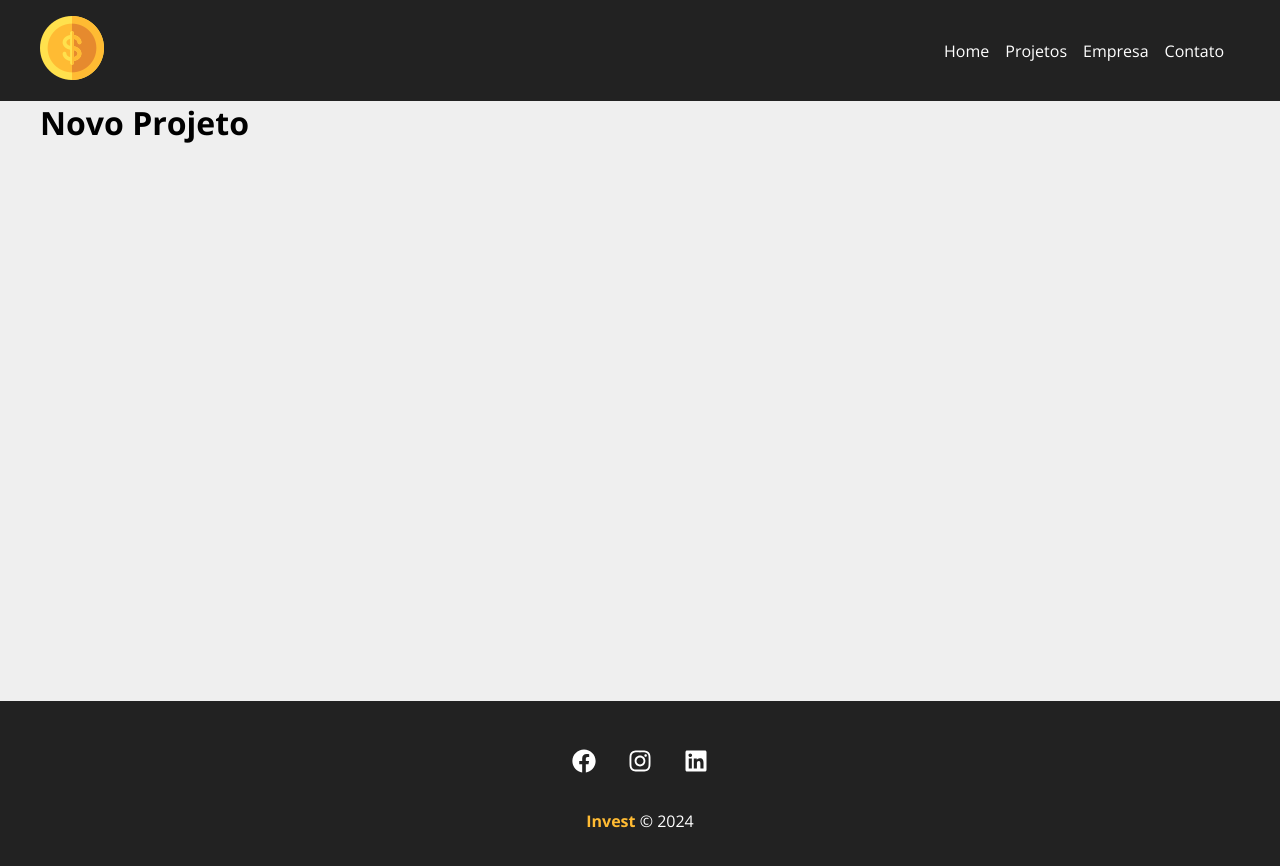
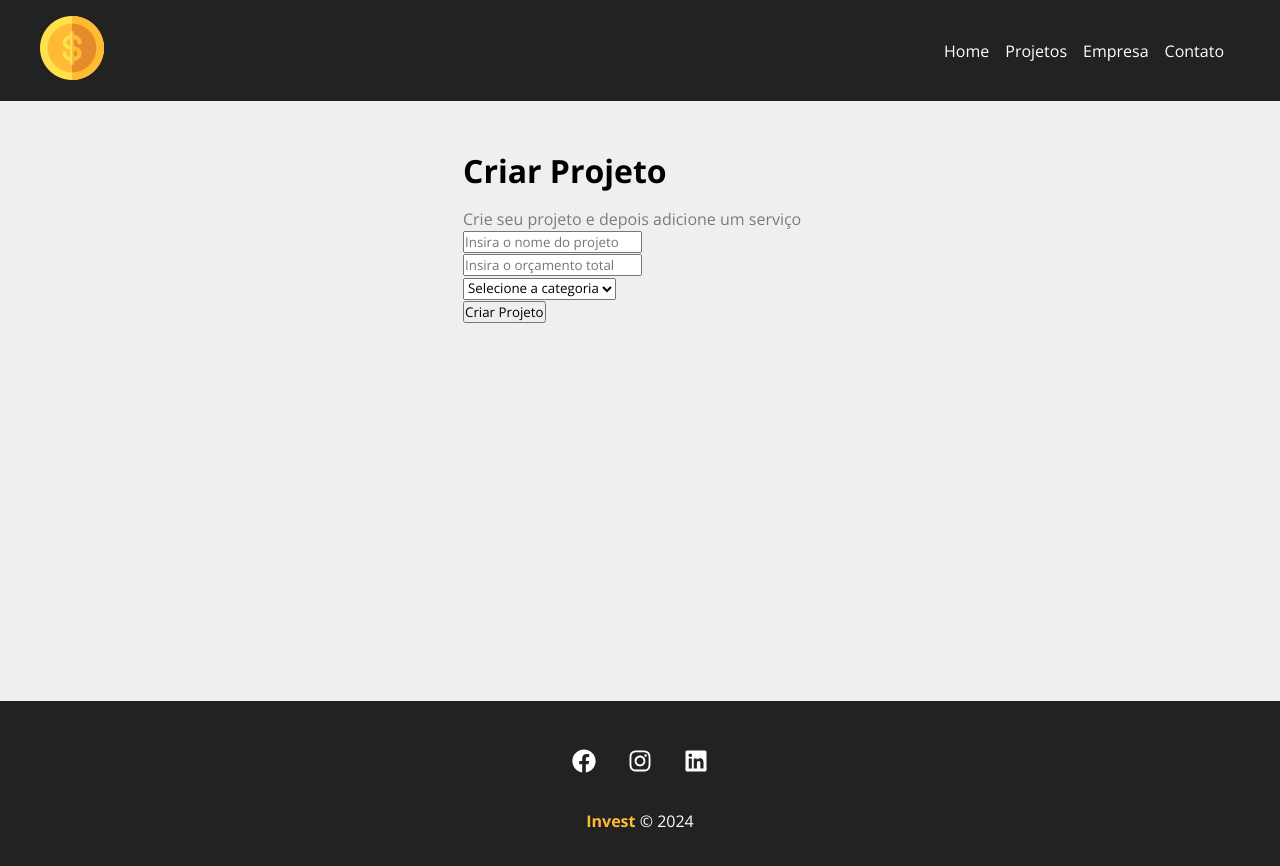
Before and after one commit to MarinaGV93/React, a React (Create React App) app in the folder invest/: page /newproject in a window 1280 px wide. Shown: the top 866 px of the page. Built offline with nearby package versions, Linux system fonts and the light colour scheme.

Commit message:
Página para o formulário

```diff
--- a/invest/src/App.js
+++ b/invest/src/App.js
@@ -1,4 +1,4 @@
-import { BrowserRouter as Router, Routes, Route, Link } from "react-router-dom";
+import { BrowserRouter as Router, Routes, Route } from "react-router-dom";
 import Home from "./components/pages/Home";
 import Contact from "./components/pages/Contact";
 import Company from "./components/pages/Company";
--- a/invest/src/components/pages/NewProject.js
+++ b/invest/src/components/pages/NewProject.js
@@ -1,8 +1,13 @@
+import ProjectForm from "../project/ProjectForm";
+import styles from "./NewProject.module.css";
+
 function NewProject() {
   return (
-    <>
-      <h1>Novo Projeto</h1>
-    </>
+    <div className={styles.newproject_container}>
+      <h1>Criar Projeto</h1>
+      <p>Crie seu projeto e depois adicione um serviço</p>
+      <ProjectForm />
+    </div>
   );
 }
 
--- /dev/null
+++ b/invest/src/components/pages/NewProject.module.css
@@ -0,0 +1,13 @@
+.newproject_container {
+  width: 450px;
+  margin: 0 auto;
+  padding: 3em;
+}
+
+.newproject_container h1 {
+  margin-bottom: 0.5em;
+}
+
+.newproject_container p {
+  color: #7b7b7b;
+}
--- /dev/null
+++ b/invest/src/components/project/ProjectForm.js
@@ -0,0 +1,26 @@
+import styles from "./ProjectForm.module.css";
+
+function ProjectForm() {
+  return (
+    <form>
+      <div>
+        <input type="text" placeholder="Insira o nome do projeto" />
+      </div>
+      <div>
+        <input type="number" placeholder="Insira o orçamento total" />
+      </div>
+      <div>
+        <select className="category_id">
+          <option disable selected>
+            Selecione a categoria
+          </option>
+        </select>
+        <div>
+          <input type="submit" value="Criar Projeto" />
+        </div>
+      </div>
+    </form>
+  );
+}
+
+export default ProjectForm;
```
Also changed, not shown: invest/src/components/project/ProjectForm.module.css (added).
